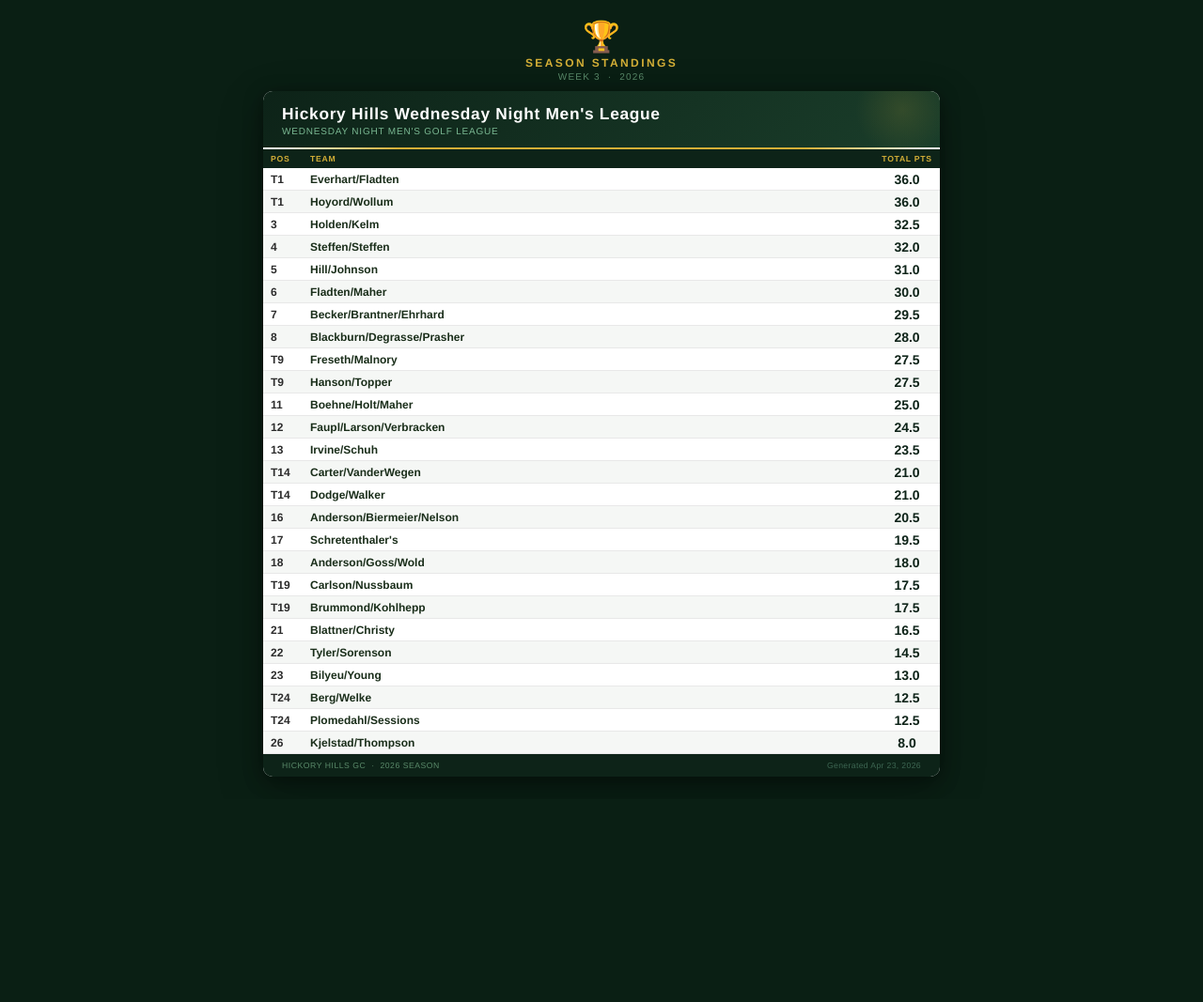
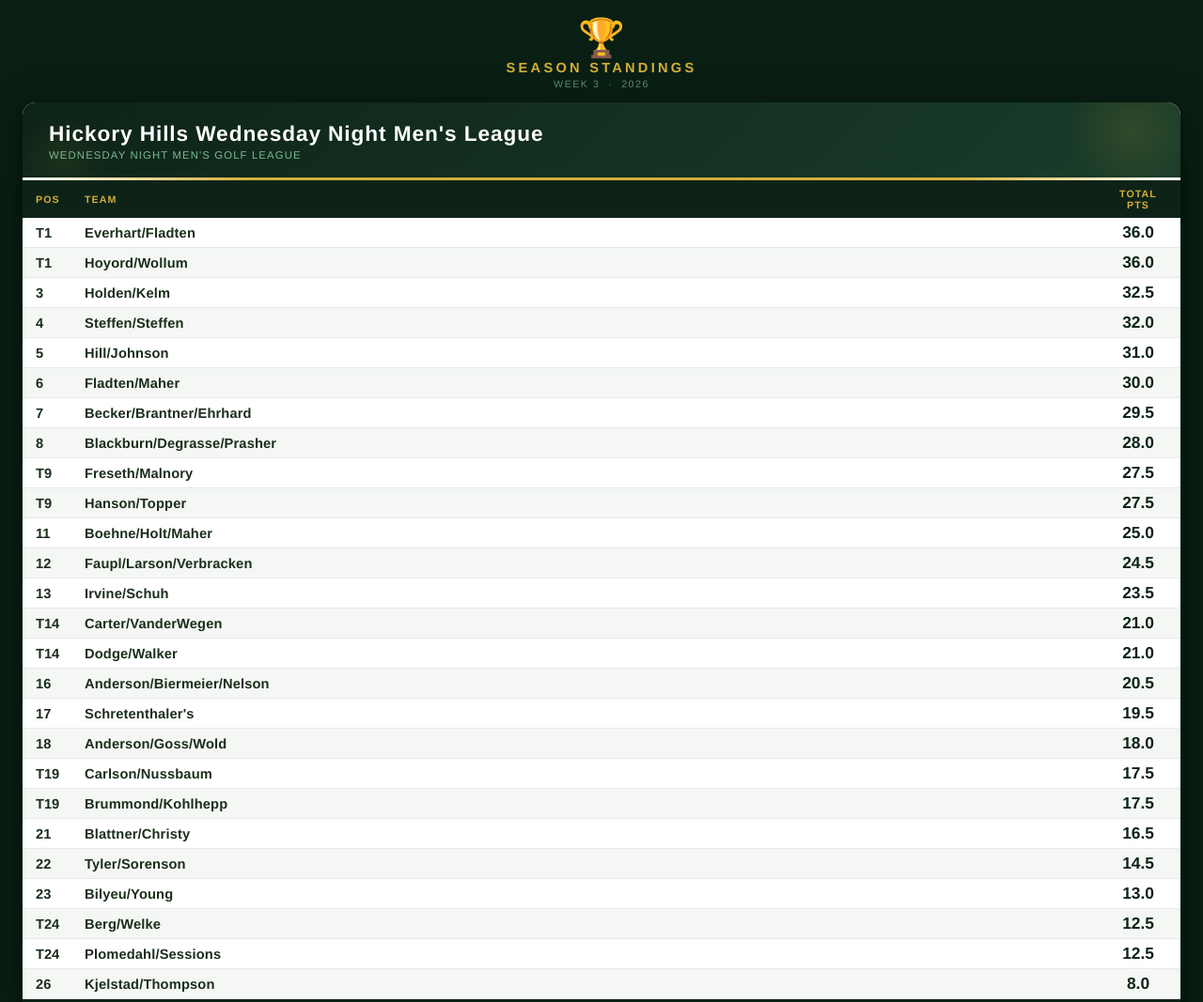
Before and after one commit to thecarter34/fitsync, a website: page development/GolfLeague/scorecard_automation/output/leaderboard.html in a window 1280 px wide. Shown: the top 1067 px of the page at 94% size. Before the commit the page ends 851 px from the top, so only its background shows below. Drawn offline with Linux system fonts and the light colour scheme.

Commit message:
Leaderboard: fill page width, larger fonts, bigger header for full-page print

```diff
--- a/development/GolfLeague/scorecard_automation/output/leaderboard.html
+++ b/development/GolfLeague/scorecard_automation/output/leaderboard.html
@@ -8,104 +8,203 @@
   body {
     font-family: 'Helvetica Neue', Helvetica, Arial, sans-serif;
     background: #0a1f14;
-    padding: 20px 12px 24px;
+    padding: 20px 24px 28px;
     display: flex;
     flex-direction: column;
     align-items: center;
     min-height: 100vh;
   }
+
+  /* ── Trophy Banner ── */
   .trophy-banner {
     text-align: center;
-    margin-bottom: 10px;
+    margin-bottom: 14px;
+    user-select: none;
   }
-  .trophy-banner .trophy-icon { font-size: 32px; display: block; margin-bottom: 2px; }
+  .trophy-banner .trophy-icon {
+    font-size: 40px;
+    line-height: 1;
+    display: block;
+    margin-bottom: 4px;
+  }
   .trophy-banner h1 {
-    font-size: 9pt; font-weight: 900; letter-spacing: 0.2em;
-    text-transform: uppercase; color: #d4af37; margin: 0 0 2px;
+    font-size: 11pt;
+    font-weight: 900;
+    letter-spacing: 0.22em;
+    text-transform: uppercase;
+    color: #d4af37;
+    margin: 0 0 3px;
   }
   .trophy-banner .season-label {
-    font-size: 7.5pt; color: #5a8a6a;
-    letter-spacing: 0.12em; text-transform: uppercase;
+    font-size: 8pt;
+    color: #5a8a6a;
+    letter-spacing: 0.14em;
+    text-transform: uppercase;
   }
+
+  /* ── Card ── */
   .wrapper {
-    width: 7.5in;
+    width: 100%;
     background: #ffffff;
-    border-radius: 10px;
-    box-shadow: 0 4px 20px rgba(0,0,0,0.4), 0 16px 48px rgba(0,0,0,0.25);
+    border-radius: 14px;
+    box-shadow:
+      0 2px 4px rgba(0,0,0,0.10),
+      0 8px 24px rgba(0,0,0,0.35),
+      0 24px 60px rgba(0,0,0,0.25);
     overflow: hidden;
   }
+
+  /* ── Card Header ── */
   .card-header {
     background: linear-gradient(135deg, #0d2318 0%, #1a3d2a 100%);
-    padding: 14px 20px 12px;
+    padding: 20px 28px 18px;
     position: relative;
     overflow: hidden;
   }
   .card-header::before {
-    content: ''; position: absolute; top: -30px; right: -10px;
-    width: 100px; height: 100px;
-    background: radial-gradient(circle, rgba(212,175,55,0.14) 0%, transparent 70%);
-    border-radius: 50%; pointer-events: none;
+    content: '';
+    position: absolute;
+    top: -40px;
+    right: -20px;
+    width: 140px;
+    height: 140px;
+    background: radial-gradient(circle, rgba(212,175,55,0.12) 0%, transparent 70%);
+    border-radius: 50%;
+    pointer-events: none;
+  }
+  .card-header::after {
+    content: '';
+    position: absolute;
+    bottom: -30px;
+    left: -10px;
+    width: 100px;
+    height: 100px;
+    background: radial-gradient(circle, rgba(212,175,55,0.08) 0%, transparent 70%);
+    border-radius: 50%;
+    pointer-events: none;
+  }
+  .card-header-inner {
+    position: relative;
+    z-index: 1;
   }
   .card-header h2 {
-    font-size: 13pt; font-weight: 900; color: #fff;
-    letter-spacing: 0.04em; margin: 0 0 2px;
+    font-size: 17pt;
+    font-weight: 900;
+    color: #ffffff;
+    letter-spacing: 0.04em;
+    margin: 0 0 3px;
   }
   .card-header .card-subtitle {
-    font-size: 7.5pt; color: #7ab892;
-    letter-spacing: 0.08em; text-transform: uppercase; margin: 0;
+    font-size: 8.5pt;
+    color: #7ab892;
+    letter-spacing: 0.1em;
+    text-transform: uppercase;
+    margin: 0;
   }
-  .gold-divider { height: 2px; background: linear-gradient(90deg, transparent, #d4af37 20%, #d4af37 80%, transparent); }
-  table { width: 100%; border-collapse: collapse; table-layout: fixed; }
+  .gold-divider {
+    height: 3px;
+    background: linear-gradient(90deg, transparent, #d4af37 20%, #d4af37 80%, transparent);
+    margin: 0;
+  }
+
+  /* ── Table ── */
+  table {
+    width: 100%;
+    border-collapse: collapse;
+    table-layout: fixed;
+  }
   thead tr { background: #0d2318; }
   thead th {
-    color: #d4af37; font-size: 6.5pt; font-weight: 700;
-    text-transform: uppercase; letter-spacing: 0.08em;
-    padding: 5px 8px; border: none;
+    color: #d4af37;
+    font-size: 8pt;
+    font-weight: 700;
+    text-transform: uppercase;
+    letter-spacing: 0.1em;
+    padding: 8px 14px;
+    border: none;
   }
-  thead th.pos-col { text-align: left; width: 42px; }
+  thead th.pos-col { text-align: left; width: 52px; }
   thead th.team-col { text-align: left; }
-  thead th.total-col { width: 70px; text-align: center; }
+  thead th.total-col { text-align: center; width: 90px; }
+
   tbody tr { border-bottom: 1px solid #e8e8e8; }
-  tbody tr:nth-child(even) { background: #f5f7f5; }
-  tbody td { padding: 3.5px 8px; font-size: 8.5pt; color: #1a1a1a; vertical-align: middle; }
-  tbody td.td-pos { font-size: 9pt; font-weight: 800; color: #2c2c2c; text-align: left; white-space: nowrap; }
-  tbody td.td-team { font-weight: 600; font-size: 9pt; color: #1a2e1a; }
-  tbody td.td-total { text-align: center; font-size: 10.5pt; font-weight: 900; color: #0d2318; }
+  tbody tr:nth-child(even) { background: #f4f7f4; }
+  tbody td {
+    padding: 5px 14px;
+    font-size: 10.5pt;
+    color: #1a1a1a;
+    vertical-align: middle;
+  }
+  tbody td.td-pos {
+    font-size: 11pt;
+    font-weight: 800;
+    color: #1a2e1a;
+    text-align: left;
+    white-space: nowrap;
+  }
+  tbody td.td-team {
+    font-weight: 600;
+    font-size: 11pt;
+    color: #1a2e1a;
+    letter-spacing: 0.01em;
+  }
+  tbody td.td-total {
+    text-align: center;
+    font-size: 13pt;
+    font-weight: 900;
+    color: #0d2318;
+  }
+
+  /* ── Rank 1-3: subtle bold, no color ── */
   tr.rank-1 td.td-pos, tr.rank-2 td.td-pos, tr.rank-3 td.td-pos { font-weight: 900; }
   tr.rank-1 td.td-total, tr.rank-2 td.td-total, tr.rank-3 td.td-total { font-weight: 900; }
+
+  /* Ties */
   tr[class*="T"] td.td-pos { font-style: italic; }
-  tr[class*="T"] td.td-team { font-style: italic; color: #3a5a3a; }
+  tr[class*="T"] td.td-team { font-style: italic; color: #2d4f2d; }
+
+  /* ── Footer ── */
   .card-footer {
-    background: #0d2318; padding: 7px 20px;
-    display: flex; justify-content: space-between; align-items: center;
+    background: #0d2318;
+    padding: 9px 28px;
+    display: flex;
+    justify-content: space-between;
+    align-items: center;
   }
-  .card-footer .footer-left { font-size: 6.5pt; color: #5a8a6a; letter-spacing: 0.06em; text-transform: uppercase; }
-  .card-footer .footer-right { font-size: 6.5pt; color: #3d6652; letter-spacing: 0.04em; }
+  .card-footer .footer-left { font-size: 7pt; color: #5a8a6a; letter-spacing: 0.07em; text-transform: uppercase; }
+  .card-footer .footer-right { font-size: 7pt; color: #3d6652; letter-spacing: 0.04em; }
+
+  /* ── Print ── */
   @media print {
     body { background: white; padding: 0; -webkit-print-color-adjust: exact; print-color-adjust: exact; }
-    @page { size: letter; margin: 0.2in; }
+    @page { size: letter; margin: 0.25in; }
     .wrapper { box-shadow: none; border-radius: 0; width: 100%; }
-    .trophy-banner { margin-bottom: 6px; }
-    .trophy-banner .trophy-icon { font-size: 24px; }
-    tr.rank-1, tr.rank-2, tr.rank-3 { background: inherit !important; border-left-width: 2px !important; }
-    .card-header::before { display: none; }
+    .trophy-banner { margin-bottom: 8px; }
+    .trophy-banner .trophy-icon { font-size: 28px; }
+    tr.rank-1, tr.rank-2, tr.rank-3 { background: inherit !important; }
+    .card-header::before, .card-header::after { display: none; }
   }
 </style>
 </head>
 <body>
 
+  <!-- Trophy Banner -->
   <div class="trophy-banner">
     <span class="trophy-icon">🏆</span>
     <h1>Season Standings</h1>
     <div class="season-label">Week 3 &nbsp;·&nbsp; 2026</div>
   </div>
 
+  <!-- Card -->
   <div class="wrapper">
     <div class="card-header">
+      <div class="card-header-inner">
         <h2>Hickory Hills Wednesday Night Men's League</h2>
         <p class="card-subtitle">Wednesday Night Men's Golf League</p>
       </div>
+    </div>
     <div class="gold-divider"></div>
+
     <table>
       <thead>
         <tr>
@@ -143,6 +242,7 @@
 <tr class=""><td class="td-pos">26</td><td class="td-team">Kjelstad/Thompson</td><td class="td-total">8.0</td></tr>
       </tbody>
     </table>
+
     <div class="card-footer">
       <span class="footer-left">Hickory Hills GC &nbsp;·&nbsp; 2026 Season</span>
       <span class="footer-right">Generated Apr 23, 2026</span>
```
Also changed, not shown: 1 other file. Lines whose indentation alone changed are shown as unchanged.
